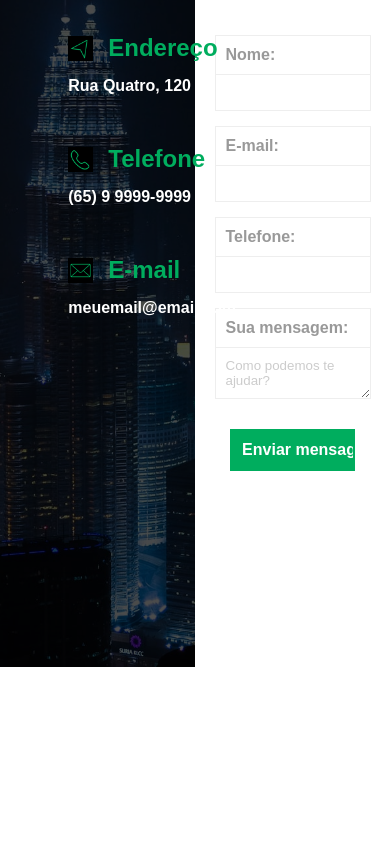
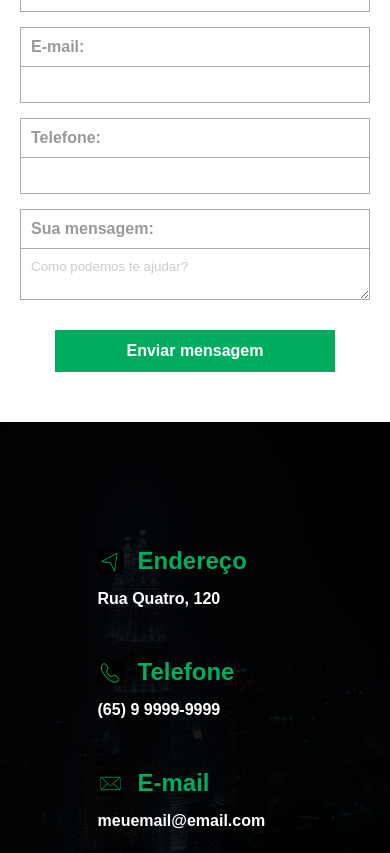
Before and after one commit to karinasasaki/Pagina-de-contato, a plain HTML site: page index.html in a window 390 px wide. Shown: the part 177-1030 px from the top of the page. Before the commit the page ends 844 px from the top, so only its background shows below. Drawn offline with Linux system fonts and the light colour scheme.

Commit message:
Responsividade da página

```diff
--- a/css/styles.css
+++ b/css/styles.css
@@ -113,3 +113,45 @@ form input[type=submit]:hover{
     color: #00AD5E;
     background-color: #FFF;
 }
+
+@media(max-width: 450px){
+    body{
+        height: 100%;
+        flex-wrap: wrap;
+    }
+
+    .form-container, .address-container{
+        flex: 1 1 100%;
+    }
+
+    .form-container{
+        order: -1;
+        padding: 20px;
+    }
+
+    .form-container h2{
+        margin-bottom: 25px;
+    }
+
+    form{
+        width: 100%;
+    }
+
+    form input, form label, form textarea{
+        border-color: #AAA;
+    }
+
+    .address-container{
+        background-position: 0;
+        height: 500px;
+    }
+
+    .fade{
+        opacity: 0.9;
+    }
+
+    .address-content{
+        top: 25%;
+        left: 25%;
+    }
+}
```
